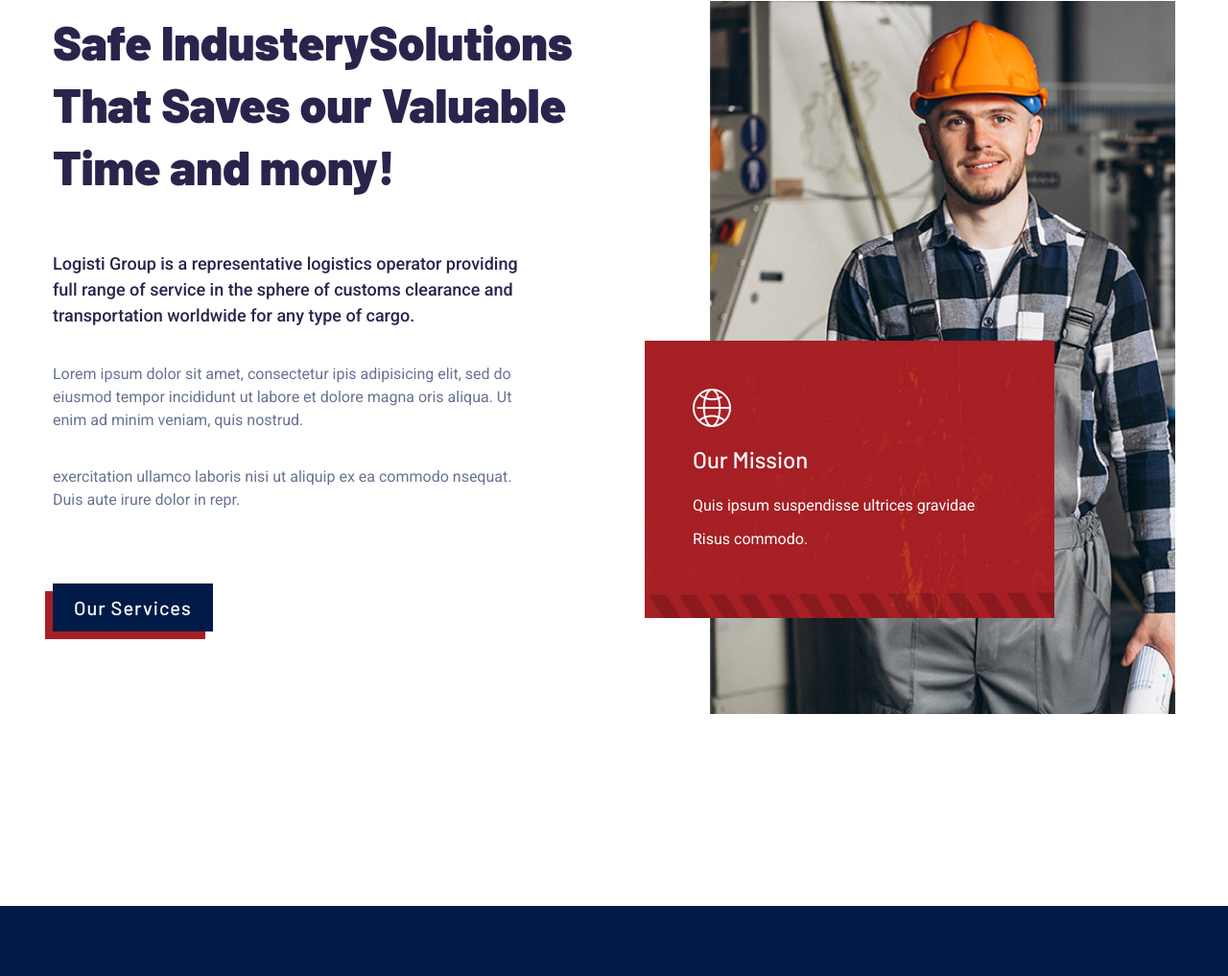
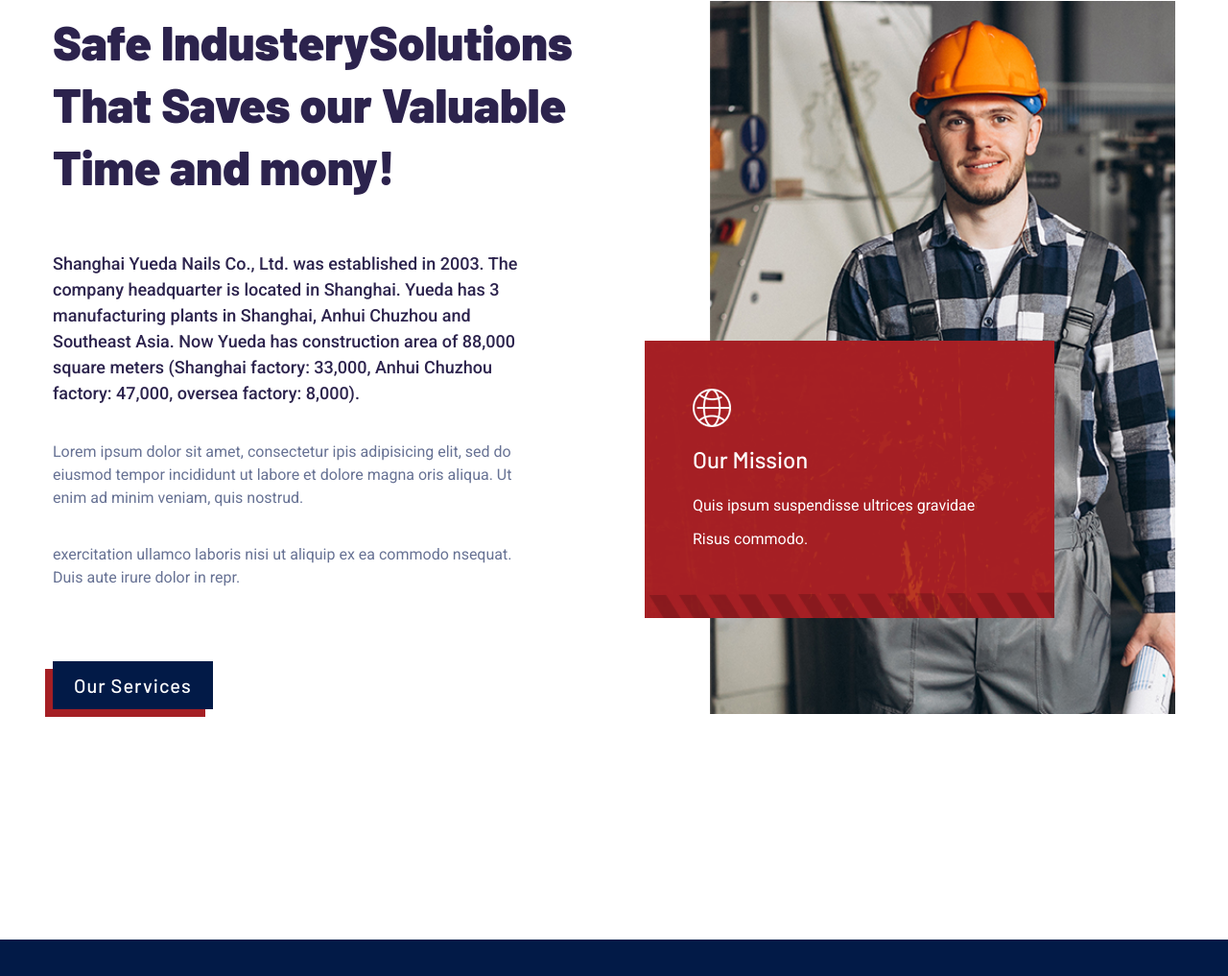
Before and after one commit to tyang955/html, a plain HTML site: page about.html in a window 1280 px wide. Shown: the part 689-1706 px from the top of the page at 96% size. Drawn offline with Linux system fonts and the light colour scheme.

Commit message:
introduction

```diff
--- a/about.html
+++ b/about.html
@@ -141,7 +141,7 @@
                     <div class="col-xl-6 col-lg-6 col-md pr-0">
                         <div class="safe-caption pt-10 mb-40">
                             <h2>Safe IndusterySolutions That Saves our Valuable Time and mony!</h2>
-                            <p class="safe-pera-one">Logisti Group is a representative logistics operator providing full range of service in the sphere of customs clearance and transportation worldwide for any type of cargo.</p>
+                            <p class="safe-pera-one">Shanghai Yueda Nails Co., Ltd. was established in 2003. The company headquarter is located in Shanghai. Yueda has 3 manufacturing plants in Shanghai, Anhui Chuzhou and Southeast Asia. Now Yueda has construction area of 88,000 square meters (Shanghai factory: 33,000, Anhui Chuzhou factory: 47,000, oversea factory: 8,000).</p>
                             <p  class="safe-pera-two">Lorem ipsum dolor sit amet, consectetur ipis adipisicing elit, sed do eiusmod tempor incididunt ut labore et dolore magna oris aliqua. Ut enim ad minim veniam, quis nostrud.</p>
                             <p  class="safe-pera-three"> exercitation ullamco laboris nisi ut aliquip ex ea commodo nsequat. Duis aute irure dolor in repr.</p>
                             <!-- btn -->
```
